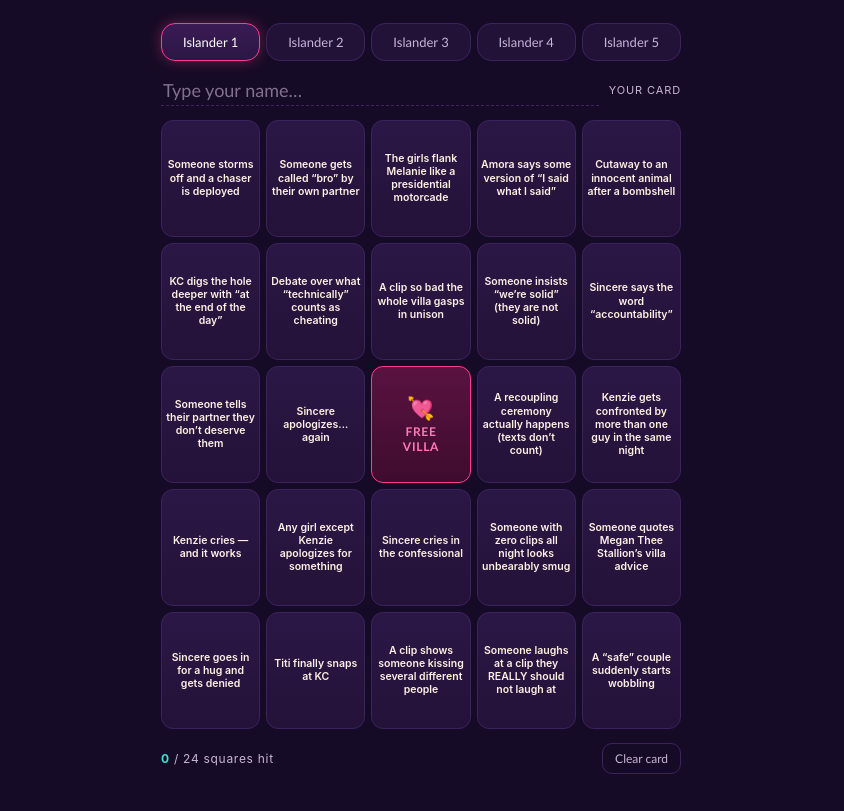
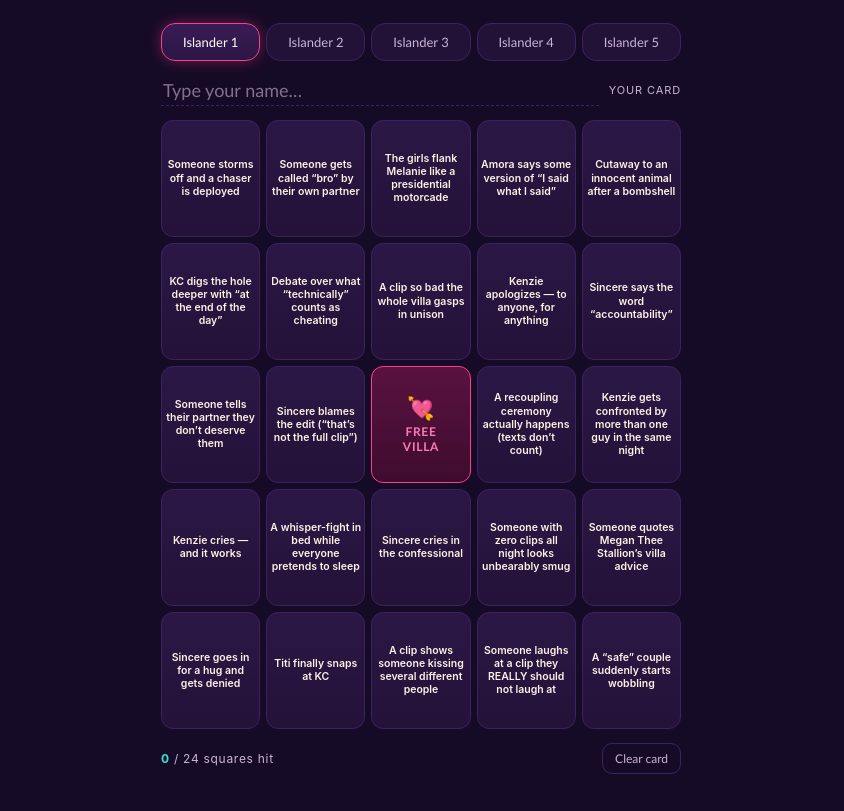
Before and after one commit to benjamintscher/movie-night-bingo, a plain HTML site: page index.html in a window 1280 px wide. Shown: the part 270-1081 px from the top of the page, without its empty margins (219-1063 px from the left). Drawn offline with Linux system fonts and the light colour scheme.

Commit message:
Swap Sincere-apologizes freebie for Kenzie-apologizes; rebalance apology squares
Co-Authored-By: Claude Fable 5 <noreply@anthropic.com>

```diff
--- a/index.html
+++ b/index.html
@@ -257,14 +257,14 @@
       'KC digs the hole deeper with “at the end of the day”',
       'Debate over what “technically” counts as cheating',
       'A clip so bad the whole villa gasps in unison',
-      'Someone insists “we’re solid” (they are not solid)',
+      'Kenzie apologizes — to anyone, for anything',
       'Sincere says the word “accountability”',
       'Someone tells their partner they don’t deserve them',
-      'Sincere apologizes… again',
+      'Sincere blames the edit (“that’s not the full clip”)',
       'A recoupling ceremony actually happens (texts don’t count)',
       'Kenzie gets confronted by more than one guy in the same night',
       'Kenzie cries — and it works',
-      'Any girl except Kenzie apologizes for something',
+      'A whisper-fight in bed while everyone pretends to sleep',
       'Sincere cries in the confessional',
       'Someone with zero clips all night looks unbearably smug',
       'Someone quotes Megan Thee Stallion’s villa advice',
@@ -291,7 +291,7 @@
       'Someone tells their partner they don’t deserve them',
       'Two feuding islanders hug it out',
       'Kenzie compares kissing to something non-romantic (again)',
-      'Sincere apologizes… again',
+      'Sincere says the word “accountability”',
       'Amora says some version of “I said what I said”',
       'Someone frets about “how America is going to see me”',
       'A recoupling ceremony actually happens (texts don’t count)',
@@ -303,14 +303,14 @@
     [
       'Sincere says the word “accountability”',
       'Someone insists “we’re solid” (they are not solid)',
-      'Sincere apologizes… again',
+      'Aniya claims she’s “unbothered” (she is visibly bothered)',
       'Someone storms off and a chaser is deployed',
-      'Any girl except Kenzie apologizes for something',
+      'An islander refers to themselves in the third person',
       'Amora and Melanie have a shockingly civil one-on-one',
       'A fire pit apology speech, hand on heart',
       'A clip shows someone kissing several different people',
       'KC digs the hole deeper with “at the end of the day”',
-      'A whisper-fight in bed while everyone pretends to sleep',
+      'Kenzie apologizes — to anyone, for anything',
       'Kenzie gets confronted by more than one guy in the same night',
       'Gal and Kenzie end up coupled up',
       'A clip so bad the whole villa gasps in unison',
@@ -339,7 +339,7 @@
       'Someone laughs at a clip they REALLY should not laugh at',
       'A clip so bad the whole villa gasps in unison',
       'Kenzie gets confronted by more than one guy in the same night',
-      'Sincere apologizes… again',
+      'Sincere blames the edit (“that’s not the full clip”)',
       'Someone is left standing alone at a recoupling',
       'Corbin brings up Kenzie unprompted (“I’m over it,” he lies)',
       'Any girl except Kenzie apologizes for something',
@@ -357,13 +357,13 @@
       'KC digs the hole deeper with “at the end of the day”',
       'Kenzie gets confronted by more than one guy in the same night',
       'Someone with zero clips all night looks unbearably smug',
-      'Any girl except Kenzie apologizes for something',
+      'A whisper-fight in bed while everyone pretends to sleep',
       'A “safe” couple suddenly starts wobbling',
-      'Someone says “100%” three times in one conversation',
+      'Kenzie apologizes — to anyone, for anything',
       'Someone tells their partner they don’t deserve them',
       'Someone quotes Megan Thee Stallion’s villa advice',
       'Sincere blames the edit (“that’s not the full clip”)',
-      'Sincere apologizes… again',
+      'Sincere says the word “accountability”',
       'Dylan and Jen commiserate about being burned',
       'A clip shows someone kissing several different people',
       'A clip so bad the whole villa gasps in unison',
```
